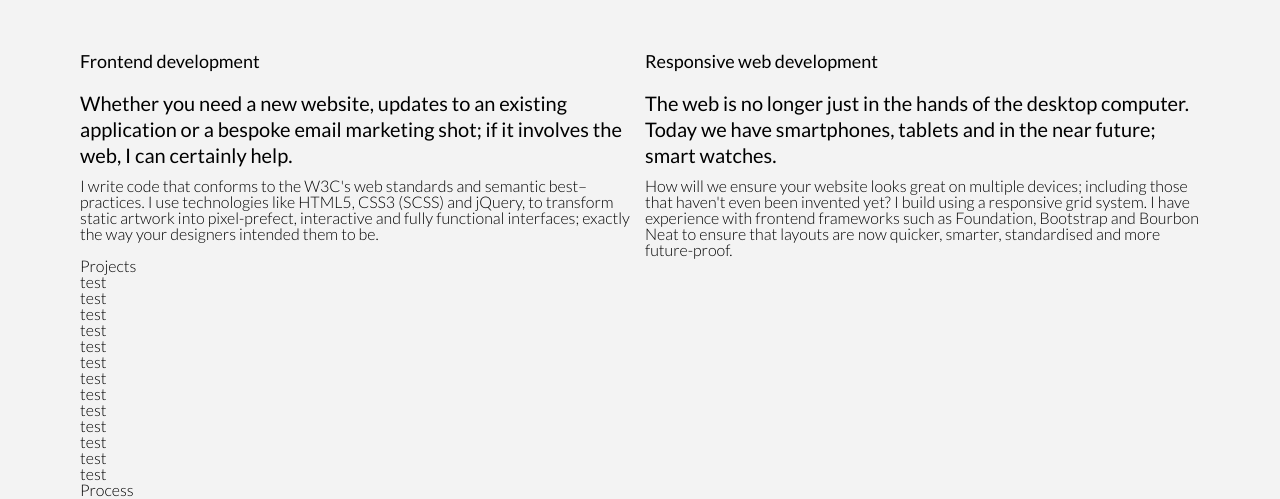
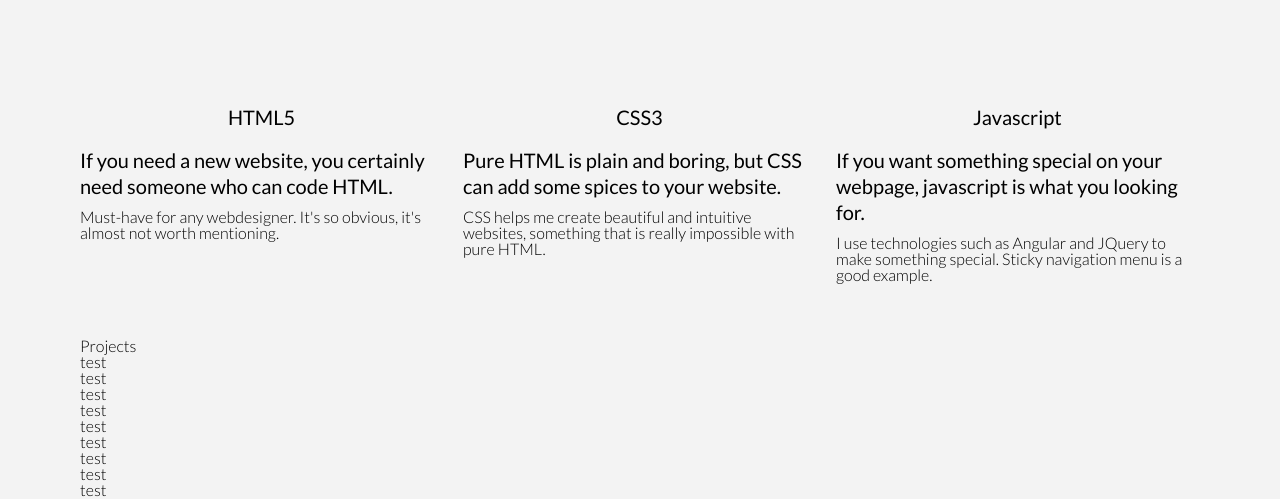
Before and after one commit to yaroslav-rybiak/PWRM, a plain HTML site: page index.html in a window 1280 px wide. Shown: the part 313-812 px from the top of the page. Drawn offline with nearby package versions, Linux system fonts and the light colour scheme.

Commit message:
sticky navigation

```diff
--- a/css/main.css
+++ b/css/main.css
@@ -1,6 +1,6 @@
 /*
   ========================================
-  CSS Reset
+  CSS Reset Start
   ========================================
 */
 
@@ -54,6 +54,12 @@ table {
     border-spacing: 0;
 }
 
+/*
+  ========================================
+  CSS Reset End
+  ========================================
+*/
+
 body {
     font-family: "Lato", "Open Sans", "Helvetica Neue", Helvetica, Arial, sans-serif;
     background-color: #f3f3f3;
@@ -75,7 +81,7 @@ h2 {
 }
 
 h4 {
-    font-size: 18px;
+    font-size: 20px;
     font-weight: 400;
     padding-top: 10px;
     padding-bottom: 10px;
@@ -121,12 +127,10 @@ nav li {
     margin: 0 20px;
     vertical-align: top;
 }
-
 nav a {
     text-decoration: none;
     color: #999;
 }
-
 nav a:hover {
     text-decoration: none;
     color: #fff;
@@ -147,6 +151,14 @@ footer {
     margin-right: 80px;
 }
 
+section {
+    padding-top: 55px;
+}
+
+#sections h4 {
+    text-align: center;
+}
+
 #section-contact a {
     text-decoration: none;
     color: #222;
@@ -157,16 +169,23 @@ footer {
     color: #999;
 }
 
-#frontend {
+#html5 {
     float: left;
-    width: 50%;
-    padding-right: 5px;
+    width: 33.3%;
+    padding-right: 10px;
 }
 
-#responsive {
-    float: right;
-    width: 50%;
-    padding-left: 5px;
+#css3 {
+    float: left;
+    width: 33.3%;
+    padding-left: 10px;
+    padding-right: 10px;
+}
+
+#javascript {
+    float: left;
+    width: 33.3%;
+    padding-left: 10px;
 }
 
 /*
--- a/index.html
+++ b/index.html
@@ -10,12 +10,8 @@
     <title>Yaroslav Rybiak — frontend web developer, specialising in mobile responsive HTML5 & CSS3 websites.</title>
 </head>
 <body>
-<nav id="nav" role="navigation">
-    <!--
-    <div id="nav-button">
-        <i class="icon icon-menu">Menu</i>
-    </div>
-    -->
+
+<nav role="navigation">
     <ul>
         <li><a href="#section-skills">Expertise</a></li><!--
      --><li><a href="#section-work">Projects</a></li><!--
@@ -29,29 +25,43 @@
     <section id="section-skills">
         <div id ="motto">
             <h2>Skills & Expertise</h2>
+
             <p>I've been developing my skill–set to focus on what’s most suited to getting<br>the job done quickly and effectively.</p>
         </div>
+
         <div class="group">
-            <div id="frontend">
+            <div id="html5">
                 <h4>
-                    Frontend development
+                    HTML5
                 </h4>
                 <p class="strong">
-                    Whether you need a new website, updates to an existing application or a bespoke email marketing shot; if it involves the web, I can certainly help.
+                    If you need a new website, you certainly need someone who can code HTML.
                 </p>
                 <p>
-                    I write code that conforms to the W3C's web standards and semantic best–practices. I use technologies like HTML5, CSS3 (SCSS) and jQuery, to transform static artwork into pixel-prefect, interactive and fully functional interfaces; exactly the way your designers intended them to be.
+                    Must-have for any webdesigner. It's so obvious, it's almost not worth mentioning.
                 </p>
             </div>
-            <div id="responsive">
+            <div id="css3">
                 <h4>
-                    Responsive web development
+                    CSS3
                 </h4>
                 <p class="strong">
-                    The web is no longer just in the hands of the desktop computer. Today we have smartphones, tablets and in the near future; smart watches.
+                    Pure HTML is plain and boring, but CSS can add some spices to your website.
                 </p>
                 <p>
-                    How will we ensure your website looks great on multiple devices; including those that haven't even been invented yet? I build using a responsive grid system. I have experience with frontend frameworks such as Foundation, Bootstrap and Bourbon Neat to ensure that layouts are now quicker, smarter, standardised and more future-proof.
+                    CSS helps me create beautiful and intuitive websites, something that is really impossible with pure HTML.
+                </p>
+            </div>
+
+            <div id="javascript">
+                <h4>
+                    Javascript
+                </h4>
+                <p class="strong">
+                    If you want something special on your webpage, javascript is what you looking for.
+                </p>
+                <p>
+                    I use technologies such as Angular and JQuery to make something special. Sticky navigation menu is a good example.
                 </p>
             </div>
         </div>
@@ -84,6 +94,7 @@
 <footer>
     <p><em>My name is Yaroslav Rybiak. I am frontend web developer, based in Kyiv, Ukraine.</em></p>
 </footer>
-
+<script src="http://ajax.googleapis.com/ajax/libs/jquery/1.6.4/jquery.min.js"></script>
+<script src="js/navigation.js"></script>
 </body>
 </html>
--- /dev/null
+++ b/js/navigation.js
@@ -0,0 +1,27 @@
+$(function() {
+
+    // grab the initial top offset of the navigation
+    var sticky_navigation_offset_top = $('nav').offset().top;
+
+    // our function that decides weather the navigation bar should have "fixed" css position or not.
+    var sticky_navigation = function(){
+        var scroll_top = $(window).scrollTop(); // our current vertical position from the top
+
+        // if we've scrolled more than the navigation, change its position to fixed to stick to top,
+        // otherwise change it back to relative
+        if (scroll_top > sticky_navigation_offset_top) {
+            $('nav').css({ 'position': 'fixed', 'top':0, 'left':0 });
+        } else {
+            $('nav').css({ 'position': 'relative' });
+        }
+    };
+
+    // run our function on load
+    sticky_navigation();
+
+    // and run it again every time you scroll
+    $(window).scroll(function() {
+        sticky_navigation();
+    });
+
+});
```
